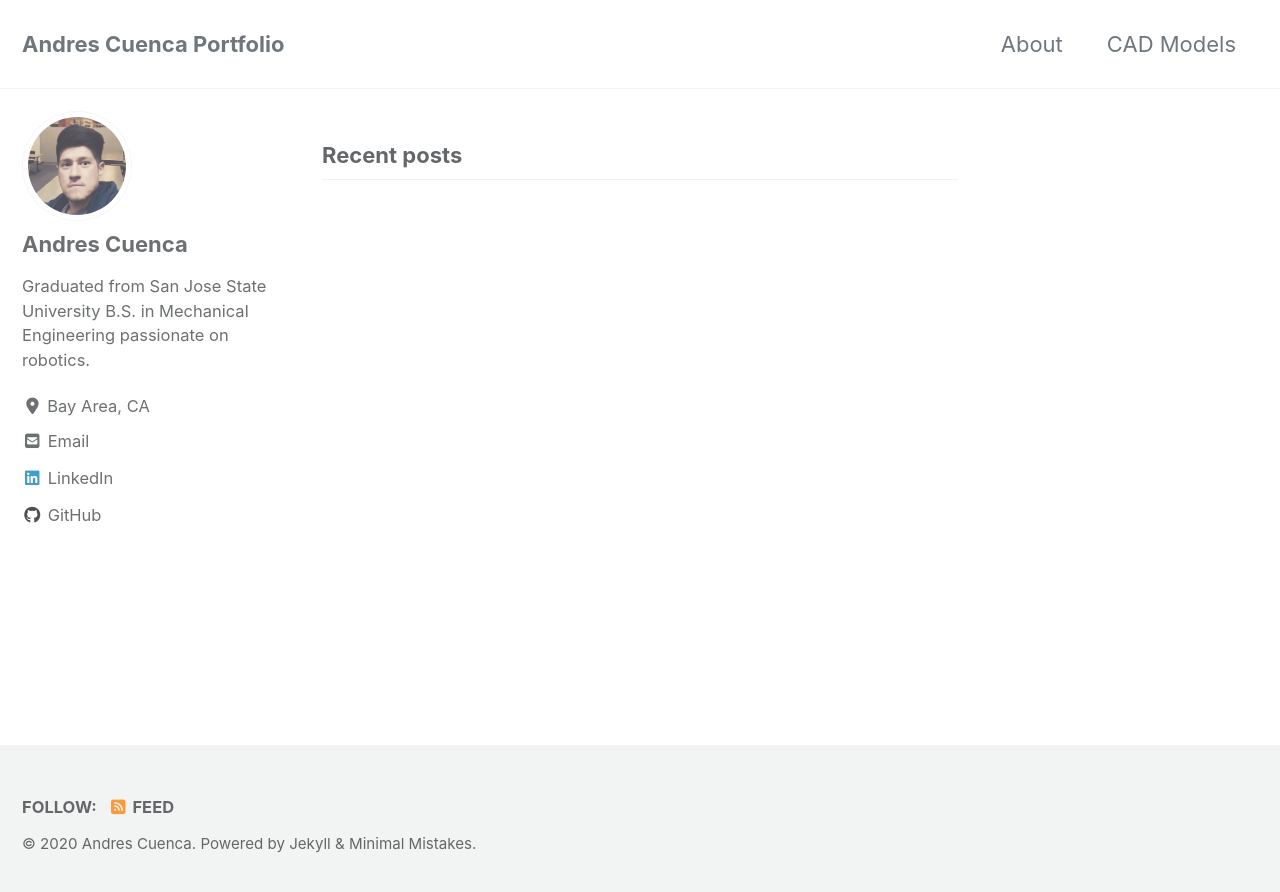
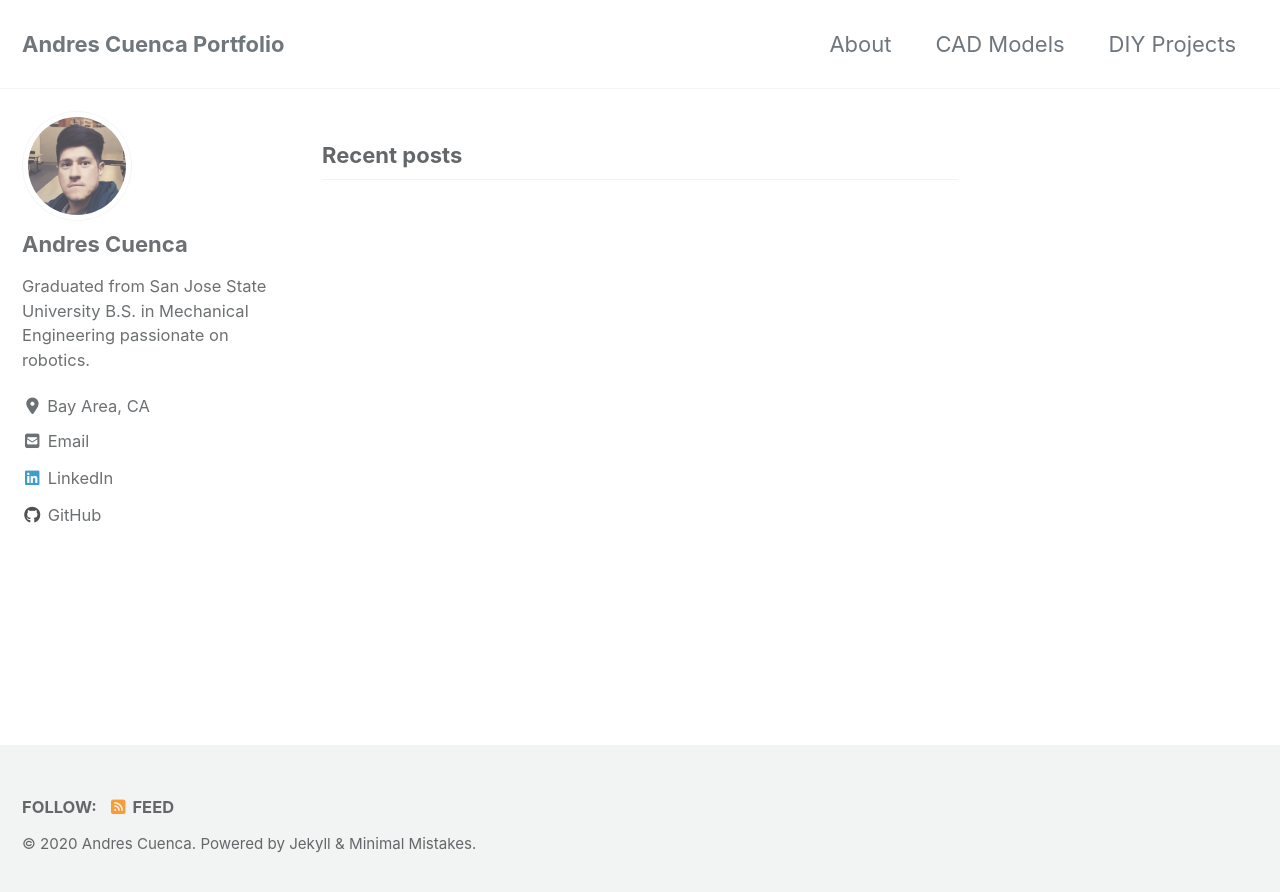
Before and after one commit to Cuenca-Andres/Cuenca-Portfolio.github.io, a Jekyll site: the page built from index.html, in a window 1280 px wide. Shown: the top 892 px of the page. Built offline with Jekyll 4.4.1, drawn with Linux system fonts in a browser that asks for light colours; cached includes are drawn as plain includes; nearby versions of some CDN libraries; the list of posts is cut into pages by our own code.

Commit message:
adds DIY projects on navigation feature for website

```diff
--- a/_data/navigation.yml
+++ b/_data/navigation.yml
@@ -4,6 +4,8 @@ main:
     url: /about/
   - title: "CAD Models"
     url: /CAD-Page/
+  - title: "DIY Projects"
+    url: /DIY-Projects/
   # - title: "About"
   #   url: https://mmistakes.github.io/minimal-mistakes/about/
   # - title: "Sample Posts"
```
